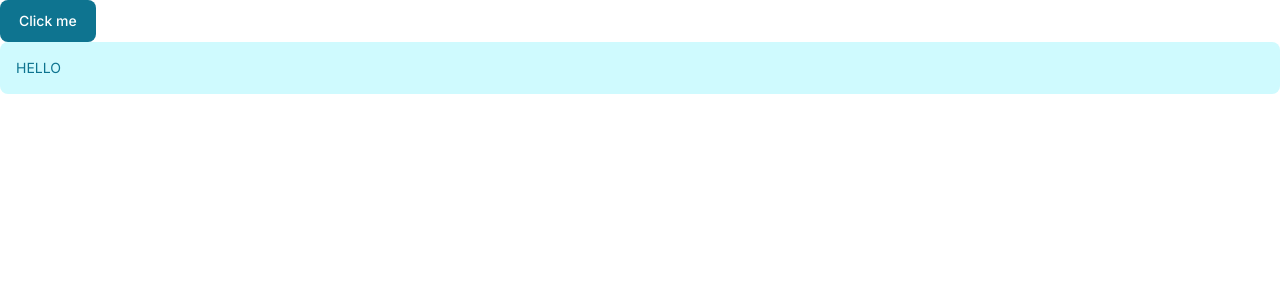
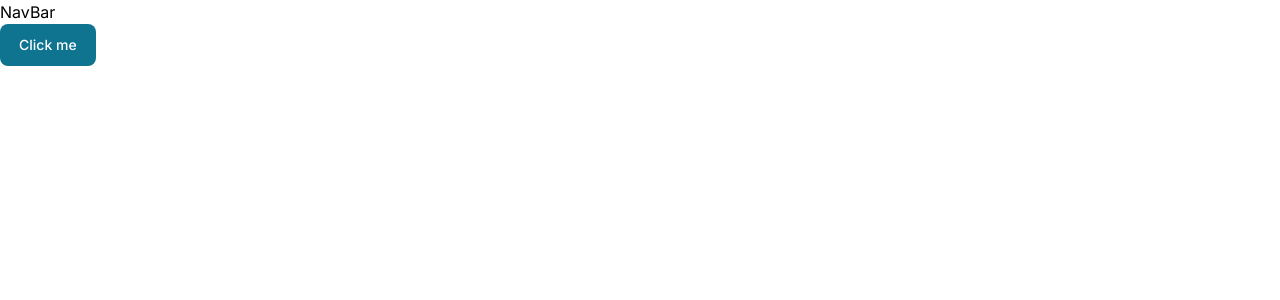
Before and after one commit to bezerg04/RPIXplore, a Next.js app in the folder test2/: page / in a window 1280 px wide. Shown: the top 300 px of the page. Built offline with nearby package versions, Linux system fonts and the light colour scheme.

Commit message:
we figured out page routing and everything is set (hopfully)

```diff
--- /dev/null
+++ b/test2/app/NavBar/page.js
@@ -0,0 +1,8 @@
+import React from 'react'
+import { Navbar } from 'flowbite-react/lib/esm'
+
+export default function page() {
+  return (
+    <Navbar></Navbar>
+  )
+}
--- a/test2/app/layout.js
+++ b/test2/app/layout.js
@@ -1,5 +1,6 @@
 import { Inter } from "next/font/google";
 import "./globals.css";
+import Link from 'next/link';
 
 const inter = Inter({ subsets: ["latin"] });
 
@@ -11,6 +12,9 @@ export const metadata = {
 export default function RootLayout({ children }) {
   return (
     <html lang="en">
+      <nav>
+        <Link href="./NavBar">NavBar</Link>
+      </nav>
       <body className={inter.className}>{children}</body>
     </html>
   );
--- a/test2/app/page.js
+++ b/test2/app/page.js
@@ -4,8 +4,7 @@ import { Alert } from 'flowbite-react'
 export default function Home() {
   return (
     <div>
-      <Button>Click me</Button>
-      <Alert>HELLO</Alert>
+      <a href="./NavBar"><Button>Click me</Button></a>
     </div>
 
   );
```
